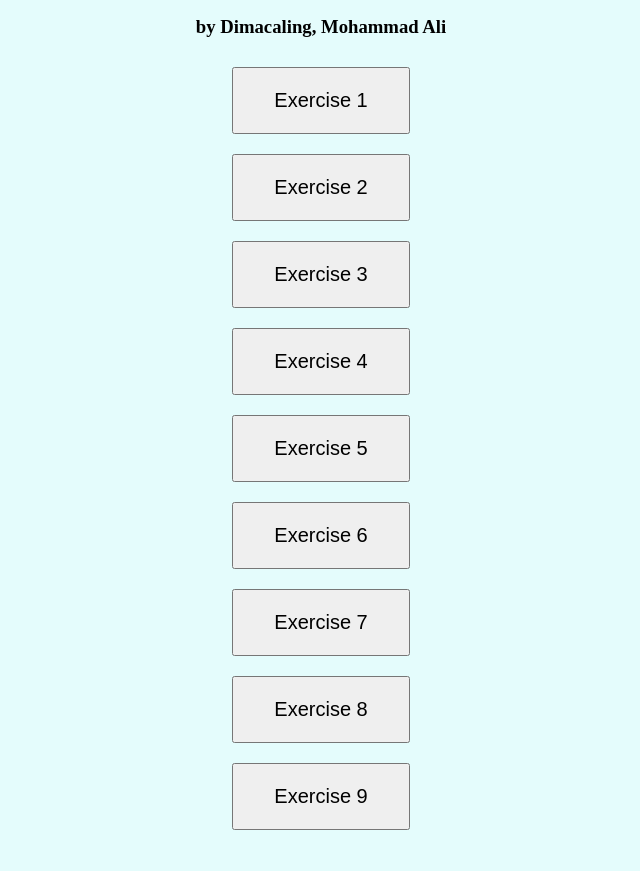
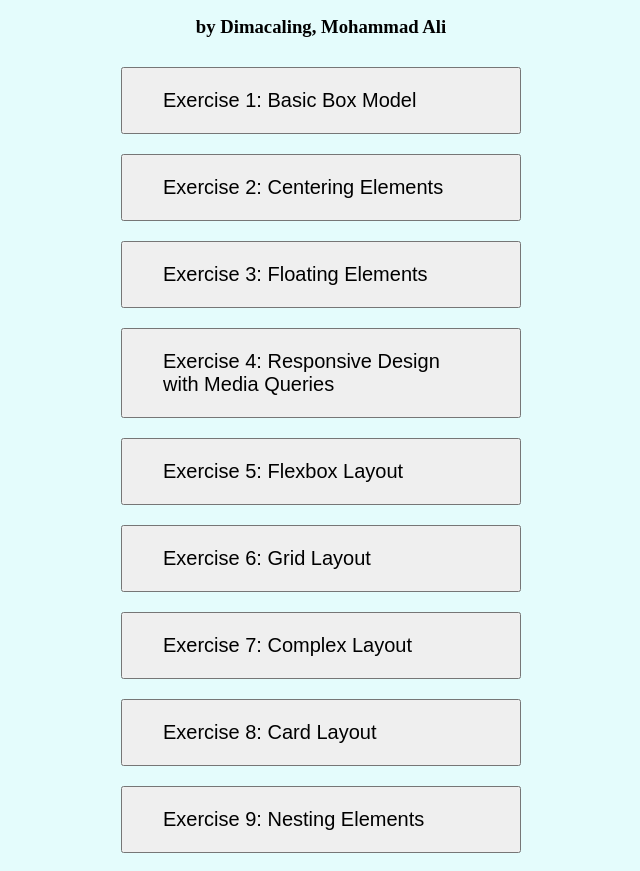
Before and after one commit to DimaxKun/dimaxkun.cssexercises.io, a plain HTML site: page index.html in a window 1280 px wide. Shown: the part 69-940 px from the top of the page, without its empty margins (319-959 px from the left). Before the commit the page ends 917 px from the top, so only its background shows below. Drawn offline with Linux system fonts and the light colour scheme.

Commit message:
made the css better

```diff
--- a/index.html
+++ b/index.html
@@ -10,31 +10,31 @@
     <h1>CSS EXERCISES</h1>
     <h3>by Dimacaling, Mohammad Ali</h3>
     <a href="projects/exercise-1/index.html" target="_blank">
-        <button id="button1">Exercise 1</button>
+        <button id="button1">Exercise 1: Basic Box Model</button>
     </a>
     <a href="projects/exercise-2/index.html" target="_blank">
-        <button id="button2">Exercise 2</button>
+        <button id="button2">Exercise 2: Centering Elements</button>
     </a>
     <a href="projects/exercise-3/index.html" target="_blank">
-        <button id="button2">Exercise 3</button>
+        <button id="button2">Exercise 3: Floating Elements</button>
     </a>
     <a href="projects/exercise-4/index.html" target="_blank">
-        <button id="button2">Exercise 4</button>
+        <button id="button2">Exercise 4: Responsive Design with Media Queries</button>
     </a>
     <a href="projects/exercise-5/index.html" target="_blank">
-        <button id="button2">Exercise 5</button>
+        <button id="button2">Exercise 5: Flexbox Layout</button>
     </a>
     <a href="projects/exercise-6/index.html" target="_blank">
-        <button id="button2">Exercise 6</button>
+        <button id="button2">Exercise 6: Grid Layout</button>
     </a>
     <a href="projects/exercise-7/index.html" target="_blank">
-        <button id="button2">Exercise 7</button>
+        <button id="button2">Exercise 7: Complex Layout</button>
     </a>
     <a href="projects/exercise-8/index.html" target="_blank">
-        <button id="button2">Exercise 8</button>
+        <button id="button2">Exercise 8: Card Layout</button>
     </a>
     <a href="projects/exercise-9/index.html" target="_blank">
-        <button id="button2">Exercise 9</button>
+        <button id="button2">Exercise 9: Nesting Elements</button>
     </a>
 </body>
 </html>
--- a/styles/styles.css
+++ b/styles/styles.css
@@ -16,4 +16,6 @@ body {
     margin: 10px;
     font-size: 20px;
     cursor: pointer;
+    width: 400px;
+    text-align: left;
   }
```
Also changed, not shown: projects/exercise-8/index.html (+1 -1 lines).
